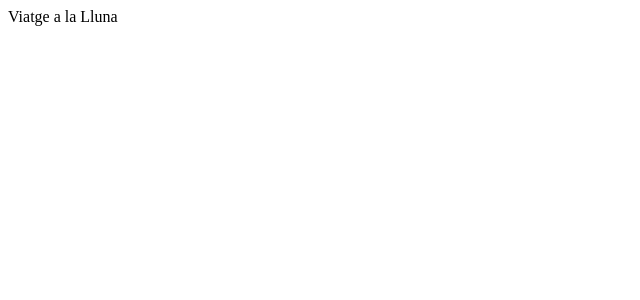
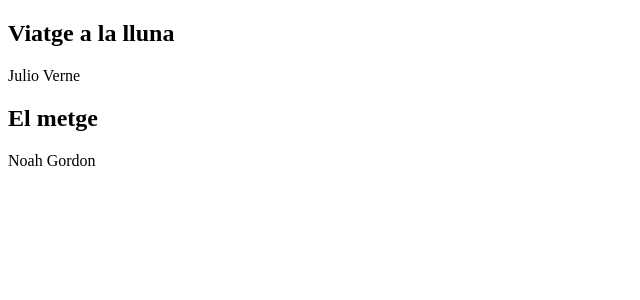
Before and after one commit to bealvarez74/S6, a React (Create React App) app: page / in a window 1280 px wide. Shown: the top 300 px of the page, without its empty margins (0-640 px from the left). Built offline with nearby package versions, Linux system fonts and the light colour scheme.

Commit message:
exercici Nivel3

```diff
--- a/src/App.js
+++ b/src/App.js
@@ -1,14 +1,15 @@
 import React from "react"
-import Book from './book.js';
+import Book from './Book'
+import booksData from './listBook'
 
 function App(){
-  return (
+    const bookComponents = booksData.map (item => <Book key ={item.id} book={item}/>)
+
+ return (
     <div>
-        <Book titulo="Viatge a la Lluna" />
+        {bookComponents}
     </div>
   )
-
 }
 
-
 export default App
--- a/src/book.js
+++ b/src/book.js
@@ -1,11 +1,12 @@
 import React from "react"
-
-
 
 function Book(props) {
 
     return (
-        <div>{props.titulo}</div>
+        <div>
+            <h2>{props.book.title}</h2>
+            <p>{props.book.author}</p>
+        </div>
     )
 }
 
--- /dev/null
+++ b/src/listBook.js
@@ -0,0 +1,17 @@
+
+const books =
+[
+    {
+        id:1,
+        title: "Viatge a la lluna",
+        author: "Julio Verne"
+     },
+     {
+        id:2,
+        title: "El metge",
+        author: "Noah Gordon"
+     }
+
+]
+
+ export default books
```
